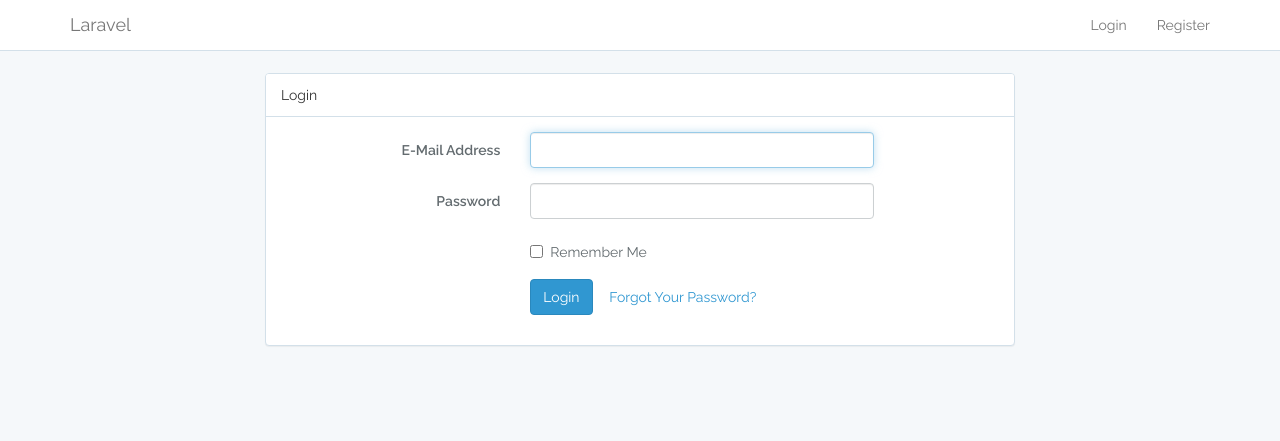
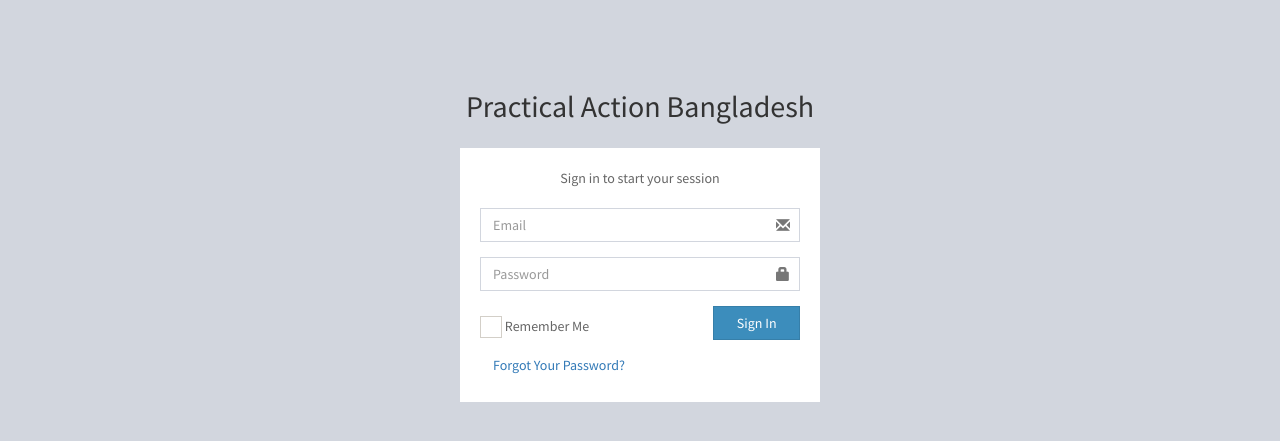
Before and after one commit to pabapps/practical_action, a Laravel app: page /login in a window 1280 px wide. Shown: the top 441 px of the page. Run offline with Laravel 8, Linux system fonts and the light colour scheme; settings files or empty folders that the repository lacks are supplied; some libraries are stand-ins or nearby versions.

Commit message:
done working on the login page

```diff
--- a/resources/views/auth/login.blade.php
+++ b/resources/views/auth/login.blade.php
@@ -1,68 +1,105 @@
-@extends('layouts.app')
+<!DOCTYPE html>
+<html>
+<head>
+  <meta charset="utf-8">
+  <meta http-equiv="X-UA-Compatible" content="IE=edge">
+  <title>Practical Action | Log in</title>
+  <!-- Tell the browser to be responsive to screen width -->
+  <meta content="width=device-width, initial-scale=1, maximum-scale=1, user-scalable=no" name="viewport">
+  <!-- Bootstrap 3.3.6 -->
+  <link rel="stylesheet" href="{{asset('bootstrap/css/bootstrap.min.css')}}">
+  <!-- Font Awesome -->
+  <link rel="stylesheet" href="https://cdnjs.cloudflare.com/ajax/libs/font-awesome/4.5.0/css/font-awesome.min.css">
+  <!-- Ionicons -->
+  <link rel="stylesheet" href="https://cdnjs.cloudflare.com/ajax/libs/ionicons/2.0.1/css/ionicons.min.css">
+  <!-- Theme style -->
+  <link rel="stylesheet" href="{{asset('dist/css/AdminLTE.min.css')}}">
+  <!-- iCheck -->
+  <link rel="stylesheet" href="{{asset('plugins/iCheck/square/blue.css')}}">
 
-@section('content')
-<div class="container">
+  <!-- HTML5 Shim and Respond.js IE8 support of HTML5 elements and media queries -->
+  <!-- WARNING: Respond.js doesn't work if you view the page via file:// -->
+  <!--[if lt IE 9]>
+  <script src="https://oss.maxcdn.com/html5shiv/3.7.3/html5shiv.min.js"></script>
+  <script src="https://oss.maxcdn.com/respond/1.4.2/respond.min.js"></script>
+  <![endif]-->
+</head>
+<body class="hold-transition login-page">
+    <div class="login-box">
+      <div class="login-logo">
+        <h2>Practical Action Bangladesh</h2>
+    </div>
+    <!-- /.login-logo -->
+    @if (count($errors) > 0)
+    <div class="alert alert-danger">
+        <ul>
+          @foreach ($errors->all() as $error)
+          <li>{{ $error }}</li>
+          @endforeach
+      </ul>
+  </div>
+  @endif
+  <div class="login-box-body">
+    <p class="login-box-msg">Sign in to start your session</p>
+
+    {!! Form::open(array('url' => 'login', 'id' => 'login-form')) !!}
+
+    <div class="form-group has-feedback">
+        <input type="email" name="email" class="form-control" placeholder="Email"  >
+        <span class="glyphicon glyphicon-envelope form-control-feedback"></span>
+    </div>
+    <div class="form-group has-feedback">
+        <input type="password" name="password" class="form-control" placeholder="Password">
+        <span class="glyphicon glyphicon-lock form-control-feedback"></span>
+    </div>
     <div class="row">
-        <div class="col-md-8 col-md-offset-2">
-            <div class="panel panel-default">
-                <div class="panel-heading">Login</div>
-                <div class="panel-body">
-                    <form class="form-horizontal" role="form" method="POST" action="{{ route('login') }}">
-                        {{ csrf_field() }}
+        <div class="col-xs-8">
+          <div class="checkbox icheck">
+            <label>
+              <input type="checkbox" name="remember" {{ old('remember') ? 'checked' : ''}}> Remember Me
+          </label>
+      </div>
+  </div>
+  <!-- /.col -->
+  <div class="col-xs-4">
+      <button type="submit" class="btn btn-primary btn-block btn-flat">Sign In</button>
+  </div>
+  <!-- /.col -->
+</div>
+{!! Form::close() !!}
 
-                        <div class="form-group{{ $errors->has('email') ? ' has-error' : '' }}">
-                            <label for="email" class="col-md-4 control-label">E-Mail Address</label>
 
-                            <div class="col-md-6">
-                                <input id="email" type="email" class="form-control" name="email" value="{{ old('email') }}" required autofocus>
+<!-- /.social-auth-links -->
 
-                                @if ($errors->has('email'))
-                                    <span class="help-block">
-                                        <strong>{{ $errors->first('email') }}</strong>
-                                    </span>
-                                @endif
-                            </div>
-                        </div>
+<a class="btn btn-link" href="{{ url('/password/reset') }}">
+    Forgot Your Password?
+</a>
 
-                        <div class="form-group{{ $errors->has('password') ? ' has-error' : '' }}">
-                            <label for="password" class="col-md-4 control-label">Password</label>
 
-                            <div class="col-md-6">
-                                <input id="password" type="password" class="form-control" name="password" required>
 
-                                @if ($errors->has('password'))
-                                    <span class="help-block">
-                                        <strong>{{ $errors->first('password') }}</strong>
-                                    </span>
-                                @endif
-                            </div>
-                        </div>
+</div>
+<!-- /.login-box-body -->
+</div>
+<!-- /.login-box -->
 
-                        <div class="form-group">
-                            <div class="col-md-6 col-md-offset-4">
-                                <div class="checkbox">
-                                    <label>
-                                        <input type="checkbox" name="remember" {{ old('remember') ? 'checked' : '' }}> Remember Me
-                                    </label>
-                                </div>
-                            </div>
-                        </div>
-
-                        <div class="form-group">
-                            <div class="col-md-8 col-md-offset-4">
-                                <button type="submit" class="btn btn-primary">
-                                    Login
-                                </button>
-
-                                <a class="btn btn-link" href="{{ route('password.request') }}">
-                                    Forgot Your Password?
-                                </a>
-                            </div>
-                        </div>
-                    </form>
-                </div>
-            </div>
-        </div>
-    </div>
-</div>
-@endsection
+<!-- jQuery 2.2.0 -->
+<script src="{{asset('plugins/jQuery/jQuery-2.2.0.min.js')}}"></script>
+<!-- Bootstrap 3.3.6 -->
+<script src="{{asset('bootstrap/js/bootstrap.min.js')}}"></script>
+<!-- iCheck -->
+<script src="{{asset('plugins/iCheck/icheck.min.js')}}"></script>
+<script src="{{asset('dist/js/jquery.validate.min.js')}}"></script>
+<script>
+$(function () {
+    $('input').iCheck({
+      checkboxClass: 'icheckbox_square-blue',
+      radioClass: 'iradio_square-blue',
+      increaseArea: '20%' // optional
+  });
+});
+</script>
+<script>
+$("#login-form").validate();
+</script>
+</body>
+</html>
```
